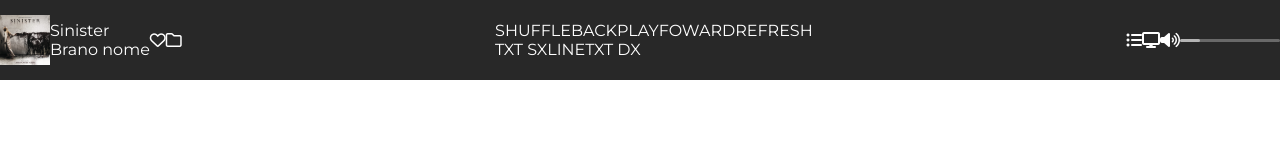
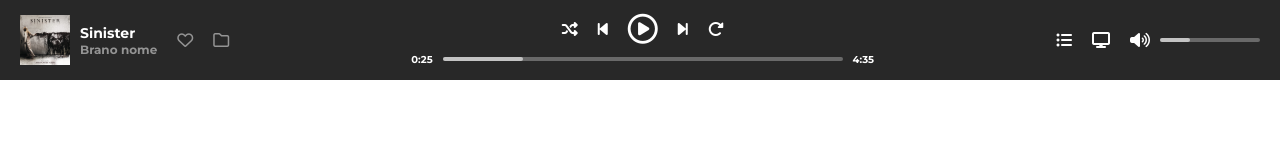
Before and after one commit to andrea-salvalaggio/html-css-spotifyweb, a plain HTML site: page index.html in a window 1280 px wide. Drawn offline with Linux system fonts and the light colour scheme.

Commit message:
barra footer

```diff
--- a/css/style.css
+++ b/css/style.css
@@ -24,6 +24,14 @@ a {
     color: white;
 }
 
+.grey a {
+    color: rgba(255, 255, 255, 0.5);
+}
+
+.grey {
+    color: rgba(255, 255, 255, 0.5);
+}
+
 .d-flex {
     display: flex;
 }
@@ -36,8 +44,16 @@ a {
     justify-content: space-between;
 }
 
+.j-cnt-c {
+    justify-content: center;
+}
+
 .align-i {
     align-items: center;
+}
+
+.t-align {
+    text-align: center;
 }
 
 .f-wrap {
@@ -48,8 +64,13 @@ a {
 footer {
     width: 100%;
     height: 80px;
+    color: white;
     background-color: var(--footer-color);
-    color: white;
+    padding: 20px;
+}
+
+.container-footer {
+    padding: 0 50px;
 }
 
 .album-f-img {
@@ -58,23 +79,60 @@ footer {
 
 .line-big-r {
     width: 100px;
-    height: 3px;
-    border-radius: 100px;
+    height: 4px;
+}
+
+.line-big-c {
+    width: 400px;
+    height: 4px;
 }
 
 .line-small-r {
-    width: 20px;
-    height: 3px;
-    border-radius: 100px;
+    width: 30px;
+    height: 4px;
 }
 
-.empty {
+.line-small-c {
+    width: 80px;
+    height: 4px;
+}
+
+.b-radius {
+    border-radius: 10px;
+}
+
+.full-bar {
     background-color: rgba(255, 255, 255, 0.3);
 }
 
-.fill {
-    background-color: rgba(255, 255, 255, 0.5);
+.load-bar {
+    background-color: rgba(255, 255, 255, 0.6);
 }
+
+.space {
+    padding: 0 10px;
+}
+
+.album-title-f {
+    font-size: 14px;
+    font-weight: 700;
+}
+
+.album-subtitle-f {
+    font-size: 12px;
+    font-weight: 700;
+}
+
+.play {
+    font-size: 30px;
+}
+
+.time {
+    font-size: 10px;
+    font-weight: 700;
+    line-height: 20px;
+}
+
 
 /***** Responsive *****/
 @media screen and (max-width: 1100px) {}
--- a/index.html
+++ b/index.html
@@ -29,63 +29,64 @@
         <div class="d-flex align-i">
             <div class="d-flex align-i">
                 <img src="img/sinister.jpeg" alt="Album cover" class="album-f-img">
-                <div>
-                    <span>Sinister</span><br><span>Brano nome</span>
+                <div class="space">
+                    <div class="album-title-f">Sinister</div>
+                    <div class="album-subtitle-f grey">Brano nome</div>
                 </div>
             </div>
-            <div>
+            <div class="space grey">
                 <a href="#"><i class="fa-regular fa-heart"></i></a>
             </div>
-            <div>
+            <div class="space grey">
                 <a href="#"><i class="fa-regular fa-folder"></i></a>
             </div>
         </div>
 
         <!-- Parte centrale -->
         <div class="d-flex f-column">
-            <div class="d-flex">
-                <div>
-                    SHUFFLE
+            <div class="d-flex j-cnt-c align-i">
+                <div class="space">
+                    <a href="#"><i class="fa-solid fa-shuffle"></i></a>
                 </div>
-                <div>
-                    BACK
+                <div class="space">
+                    <a href="#"><i class="fa-solid fa-backward-step"></i></a>
                 </div>
-                <div>
-                    PLAY
+                <div class="space play">
+                    <a href="#"><i class="fa-regular fa-circle-play"></i></a>
                 </div>
-                <div>
-                    FOWARD
+                <div class="space">
+                    <a href="#"><i class="fa-solid fa-forward-step"></i></a>
                 </div>
-                <div>
-                    REFRESH
+                <div class="space">
+                    <a href="#"><i class="fa-solid fa-rotate-right"></i></a>
                 </div>
             </div>
-            <div class="d-flex">
-                <div>
-                    TXT SX
+            <div class="d-flex j-cnt-c align-i">
+                <div class="space">
+                    <span class="time">0:25</span>
                 </div>
-                <div>
-                    LINE
+                <div class="line-big-c full-bar b-radius">
+                    <div class="line-small-c load-bar b-radius"></div>
                 </div>
-                <div>
-                    TXT DX
+                <div class="space">
+                    <span class="time">4:35</span>
                 </div>
             </div>
         </div>
 
         <!-- Parte a destra -->
-        <div class="d-flex align-i">
-            <div>
+        <div class=" d-flex align-i">
+            <div class="space">
                 <a href="#"><i class="fa-solid fa-list-ul"></i></a>
             </div>
-            <div>
+            <div class="space">
                 <a href="#"><i class="fa-solid fa-display"></i></a>
             </div>
-            <div>
+            <div class="space">
                 <a href="#"><i class="fa-solid fa-volume-high"></i></a>
             </div>
-            <div class="line-big-r empty b-radius">
-                <div class="line-small-r fill"></div>
+            <div class="line-big-r full-bar b-radius">
+                <div class="line-small-r load-bar b-radius"></div>
             </div>
         </div>
 
```
